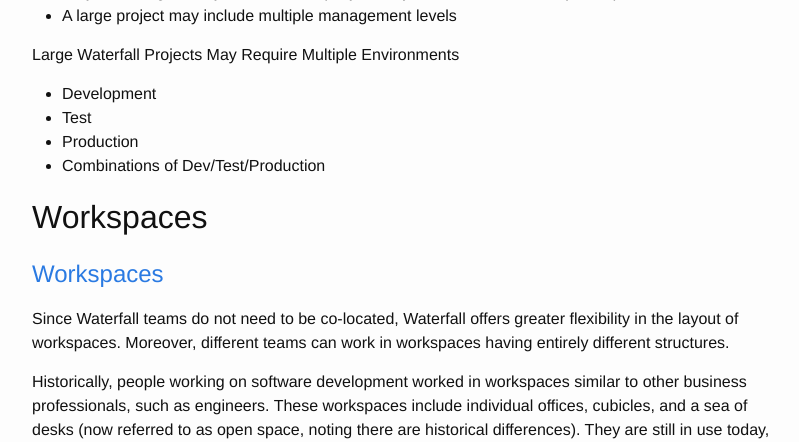
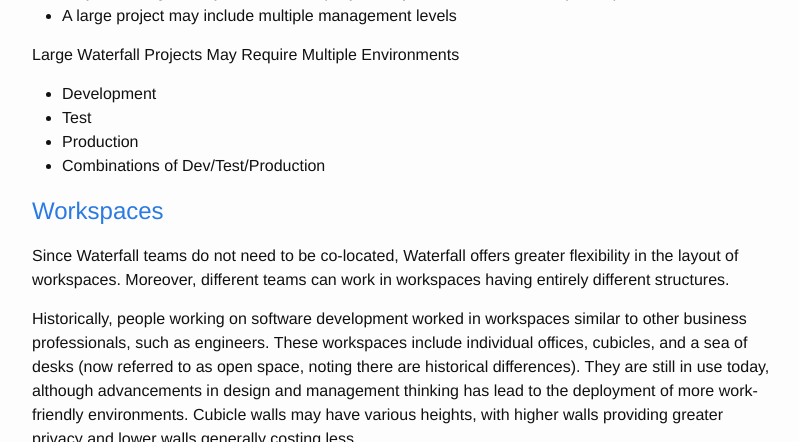
Before and after one commit to css566/css566.github.io, a Jekyll site: the page built from _posts/2016-05-03-waterfall_physical.md, in a window 1280 px wide and 900 px high, scrolled down 766 px, cut to the strip 0-442 px from the top of the window. Shown: the whole strip, without its empty margins (238-1037 px from the left). Built offline with Jekyll 4.4.1, drawn with Linux system fonts in a browser that asks for light colours; comment, search, counter and statistics services are not loaded.

Commit message:
Update 2016-05-03-waterfall_physical.md

```diff
--- a/_posts/2016-05-03-waterfall_physical.md
+++ b/_posts/2016-05-03-waterfall_physical.md
@@ -30,7 +30,6 @@ Large Waterfall Projects May Require Multiple Environments
 - Production
 - Combinations of Dev/Test/Production
 
-## Workspaces
 # <a name="workspaces">Workspaces</a>
 
 Since Waterfall teams do not need to be co-located, Waterfall offers greater flexibility in the layout of workspaces.  Moreover, different teams can work in workspaces having entirely different structures.
```
